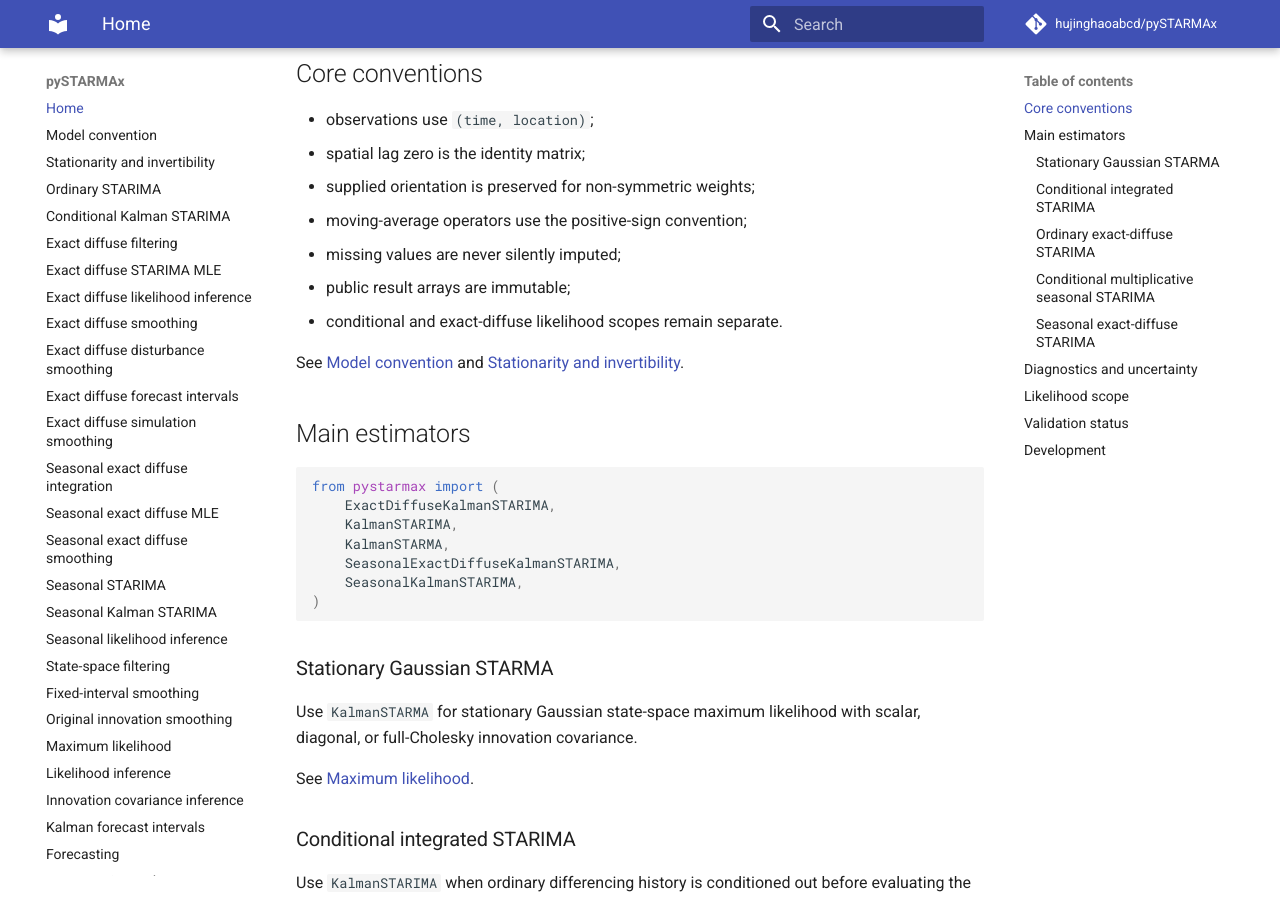
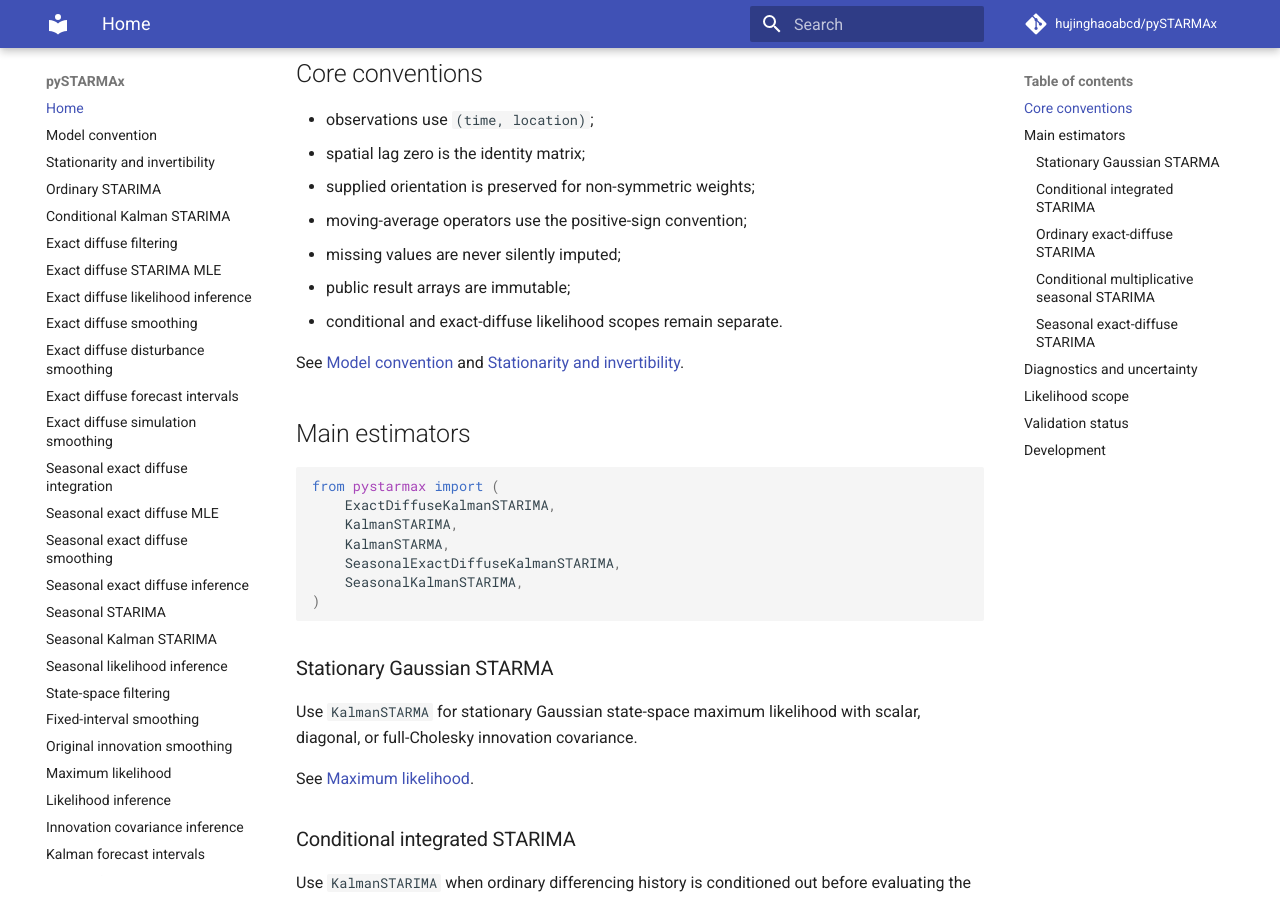
Before and after one commit to hujinghaoabcd/pySTARMAx, an MkDocs documentation site: the page built from docs/index.md, in a window 1280 px wide and 900 px high, scrolled down 349 px. Built offline with MkDocs 1.6.1 and Material for MkDocs 9.7.7, drawn with Linux system fonts in a browser that asks for light colours; comment, search, counter and statistics services are not loaded.

Commit message:
Add seasonal exact diffuse inference documentation navigation

```diff
--- a/mkdocs.yml
+++ b/mkdocs.yml
@@ -20,6 +20,7 @@ nav:
   - Seasonal exact diffuse integration: exact_seasonal_integrated.md
   - Seasonal exact diffuse MLE: seasonal_exact_diffuse_mle.md
   - Seasonal exact diffuse smoothing: seasonal_exact_diffuse_smoothing.md
+  - Seasonal exact diffuse inference: seasonal_exact_diffuse_inference.md
   - Seasonal STARIMA: seasonal.md
   - Seasonal Kalman STARIMA: seasonal_maximum_likelihood.md
   - Seasonal likelihood inference: seasonal_likelihood_inference.md
```
